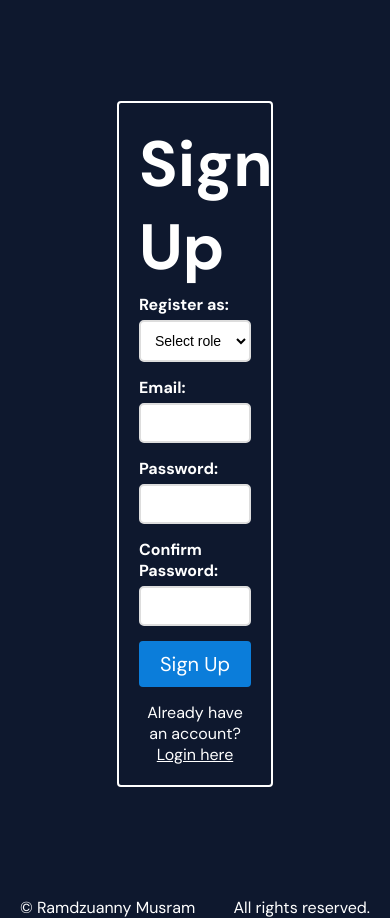
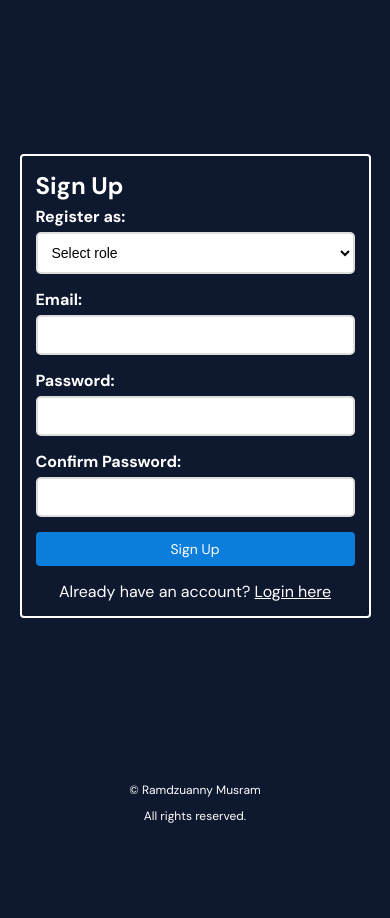
Before and after one commit to rumned/sem1_project_fc, a PHP site: page /signup.php in a window 390 px wide. After the commit the page ends 823 px from the top, so only its background shows below. Run offline with PHP 8.4, Linux system fonts and the light colour scheme.

Commit message:
final version before submission

```diff
--- a/assets/styles.css
+++ b/assets/styles.css
@@ -43,7 +43,7 @@ header h1 {
 
 body {
   overflow: auto;
-  height: 100vh;
+  min-height: 100vh;
   display: flex;
   flex-direction: column;
   font-family: "DM Sans", sans-serif;
@@ -68,6 +68,7 @@ footer {
   margin: var(--small);
   font-size: var(--normal);
   overflow-y: hidden;
+  margin-top: auto;
 }
 
 th {
@@ -136,15 +137,6 @@ label {
   margin-bottom: 5px;
   font-weight: bold;
 }
-
-/* input[type="email"],
-input[type="password"] {
-  width: 100%;
-  padding: 8px;
-  border: 1px solid #ddd;
-  border-radius: 4px;
-  box-sizing: border-box;
-} */
 
 .login-button {
   width: 100%;
@@ -222,6 +214,7 @@ input[type="password"] {
   justify-content: center;
   align-items: center;
   min-width: 70vw;
+  overflow-x: auto;
 }
 
 .dashboard-data {
@@ -308,15 +301,14 @@ td {
   display: flex;
   justify-content: center;
   align-items: center;
-  margin: var(--xxlarge);
-  min-height: 90vh;
+  flex: 1;
+  padding: var(--large) 0;
 }
 
 .signup-form {
   margin: var(--large);
   padding: var(--medium);
-  width: 40vw;
-  max-width: 800px;
+  width: clamp(300px, 60vw, 800px);
   border: solid 2px white;
   border-radius: 4px;
 }
@@ -363,3 +355,178 @@ select:focus {
   border: 1px solid #c3e6cb;
   max-width: fit-content;
 }
+
+/* ========================================
+   RESPONSIVE DESIGN - Mobile (768px and below)
+   ======================================== */
+
+@media (max-width: 768px) {
+  /* Reduce font sizes for mobile */
+  :root {
+    --xxlarge: 2rem;
+    --large: 1.5rem;
+    --medium: 1rem;
+    --normal: 0.875rem;
+  }
+
+  h1 {
+    font-size: var(--large);
+  }
+
+  /* Adjust body overflow */
+  body {
+    overflow-x: hidden;
+  }
+
+  /* Header - stack vertically */
+  header {
+    margin: var(--small);
+  }
+
+  header h1 {
+    font-size: var(--large);
+  }
+
+  /* Dashboard header - stack elements */
+  #dashboard-header {
+    grid-template-columns: 1fr;
+    grid-template-rows: auto auto auto;
+    text-align: center;
+    gap: var(--small);
+  }
+
+  #dashboard-header h1 {
+    margin: var(--small);
+  }
+
+  #dashboard-header .logout-button {
+    margin: var(--small) auto;
+    width: 90%;
+    max-width: 200px;
+  }
+
+  /* Dashboard banner - stack */
+  .dashboard-banner {
+    flex-direction: column;
+    text-align: center;
+  }
+
+  .dashboard-text {
+    margin: var(--small);
+    max-width: 100%;
+  }
+
+  /* Dashboard container */
+  .dashboard-container {
+    margin: 0;
+    padding: 0;
+  }
+
+  /* Dashboard data boxes */
+  .dashboard-data,
+  .dashboard-box {
+    min-width: 90vw;
+    margin: var(--small);
+    padding: var(--small);
+    overflow-x: auto;
+  }
+
+  .dashboard-data h2 {
+    font-size: var(--medium);
+  }
+
+  /* Tables - make scrollable */
+  table {
+    min-width: 100%;
+    margin: var(--small);
+    font-size: 0.75rem;
+    display: block;
+    overflow-x: auto;
+    white-space: normal;
+  }
+
+  thead,
+  tbody,
+  tr {
+    display: table;
+    width: 100%;
+    table-layout: fixed;
+  }
+
+  .dashboard-data tr,
+  .dashboard-data th,
+  .dashboard-data td {
+    padding: 6px 4px;
+    font-size: 0.75rem;
+  }
+
+  /* Form inputs in tables */
+  .dashboard-data input,
+  .dashboard-data select {
+    padding: 4px;
+    font-size: 0.75rem;
+    max-width: min-content;
+  }
+
+  /* Buttons in dashboard */
+  .dashboard-data button {
+    max-width: 100%;
+    padding: 6px 10px;
+    font-size: 0.75rem;
+  }
+
+  .login-button {
+    font-size: var(--normal);
+    padding: 8px;
+  }
+
+  /* Logout button */
+  .logout-button {
+    padding: 8px 12px;
+    font-size: 0.875rem;
+  }
+
+  /* Footer - stack vertically */
+  footer {
+    flex-direction: column;
+    gap: var(--small);
+    text-align: center;
+    font-size: 0.75rem;
+  }
+
+  /* Main page grid - stack */
+  .main-page-container-top {
+    grid-template-columns: 1fr;
+    grid-template-rows: auto auto;
+  }
+
+  /* Signup form */
+  .signup-container {
+    padding: var(--normal) 0;
+  }
+
+  .signup-form {
+    width: 90vw;
+    margin: var(--small);
+    padding: var(--normal);
+  }
+
+  .signup-form button,
+  .dashboard-data button {
+    max-width: 100%;
+  }
+
+  /* Error and success messages */
+  .error,
+  .success {
+    margin: var(--small);
+    font-size: 0.875rem;
+    max-width: 90%;
+  }
+
+  /* Make checkboxes larger on mobile */
+  input[type="checkbox"] {
+    width: 20px;
+    height: 20px;
+  }
+}
--- a/login.php
+++ b/login.php
@@ -154,8 +154,8 @@ if ($_SERVER['REQUEST_METHOD'] == 'POST') {
       </div>
     </section>
     <footer>
-      <p>&copy Ramdzuanny Musram</p>
-      <p>All rights reserved.</p>
+      <div>&copy Ramdzuanny Musram</div>
+      <div>All rights reserved.</div>
     </footer>
   </body>
 </html>
--- a/signup.php
+++ b/signup.php
@@ -244,8 +244,8 @@ if ($_SERVER['REQUEST_METHOD'] === 'POST') {
                 <div class="spacer"></div>
             </div>
             <footer>
-                <p>&copy Ramdzuanny Musram</p>
-                <p>All rights reserved.</p>
+                <div>&copy Ramdzuanny Musram</div>
+                <div>All rights reserved.</div>
             </footer>
         <script src="script/script_signup.js"></script>
     </body>
```
Also changed, not shown: index.php (+11 -8 lines), login_debug.txt (+30 -0 lines).
